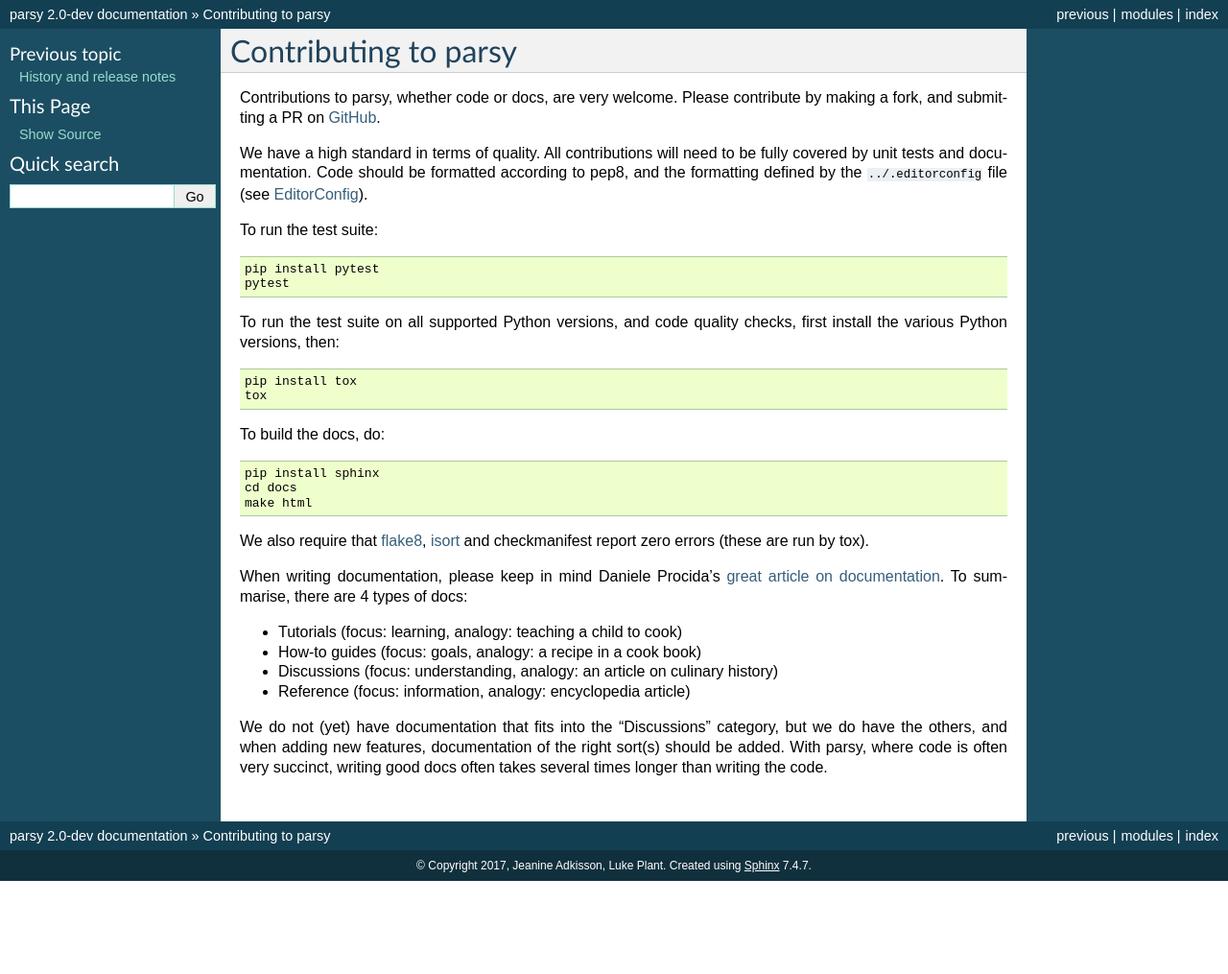
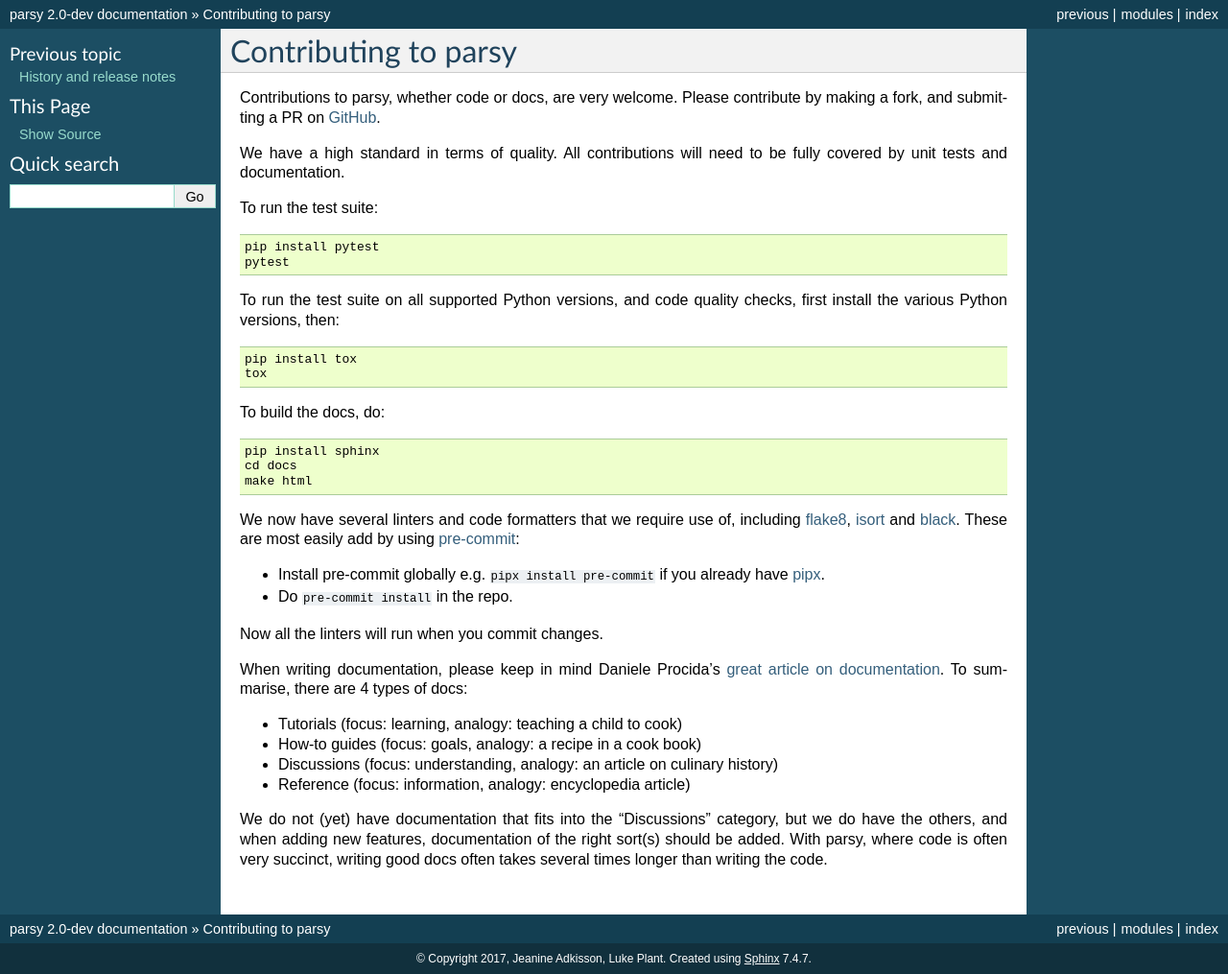
Before and after one commit to python-parsy/parsy, a Sphinx documentation site: the page built from docs/contributing.rst, in a window 1280 px wide. Shown: the whole page at 96% size. Built offline with Sphinx 7.4.7, drawn with Linux system fonts in a browser that asks for light colours; before the commit the page ends 918 px from its top, so only the background shows below that.

Commit message:
Documented use of black, pre-commit in contributing docs

```diff
--- a/docs/contributing.rst
+++ b/docs/contributing.rst
@@ -6,9 +6,7 @@ contribute by making a fork, and submitting a PR on `GitHub
 <https://github.com/python-parsy/parsy>`_.
 
 We have a high standard in terms of quality. All contributions will need to be
-fully covered by unit tests and documentation. Code should be formatted
-according to pep8, and the formatting defined by the ``../.editorconfig`` file
-(see `EditorConfig <http://editorconfig.org/>`_).
+fully covered by unit tests and documentation.
 
 To run the test suite::
 
@@ -27,9 +25,18 @@ To build the docs, do::
     cd docs
     make html
 
-We also require that `flake8 <http://flake8.pycqa.org/en/latest/>`_, `isort
-<https://github.com/timothycrosley/isort#readme>`_ and checkmanifest report zero
-errors (these are run by tox).
+We now have several linters and code formatters that we require use of,
+including `flake8 <http://flake8.pycqa.org/en/latest/>`_, `isort
+<https://github.com/timothycrosley/isort#readme>`_ and `black
+<https://github.com/psf/black>`_. These are most easily add by using `pre-commit
+<https://pre-commit.com/>`_:
+
+* Install pre-commit globally e.g. ``pipx install pre-commit`` if you already
+  have `pipx <https://github.com/pypa/pipx>`_.
+
+* Do ``pre-commit install`` in the repo.
+
+Now all the linters will run when you commit changes.
 
 When writing documentation, please keep in mind Daniele Procida's `great article
 on documentation <https://www.divio.com/en/blog/documentation/>`_. To summarise,
```
